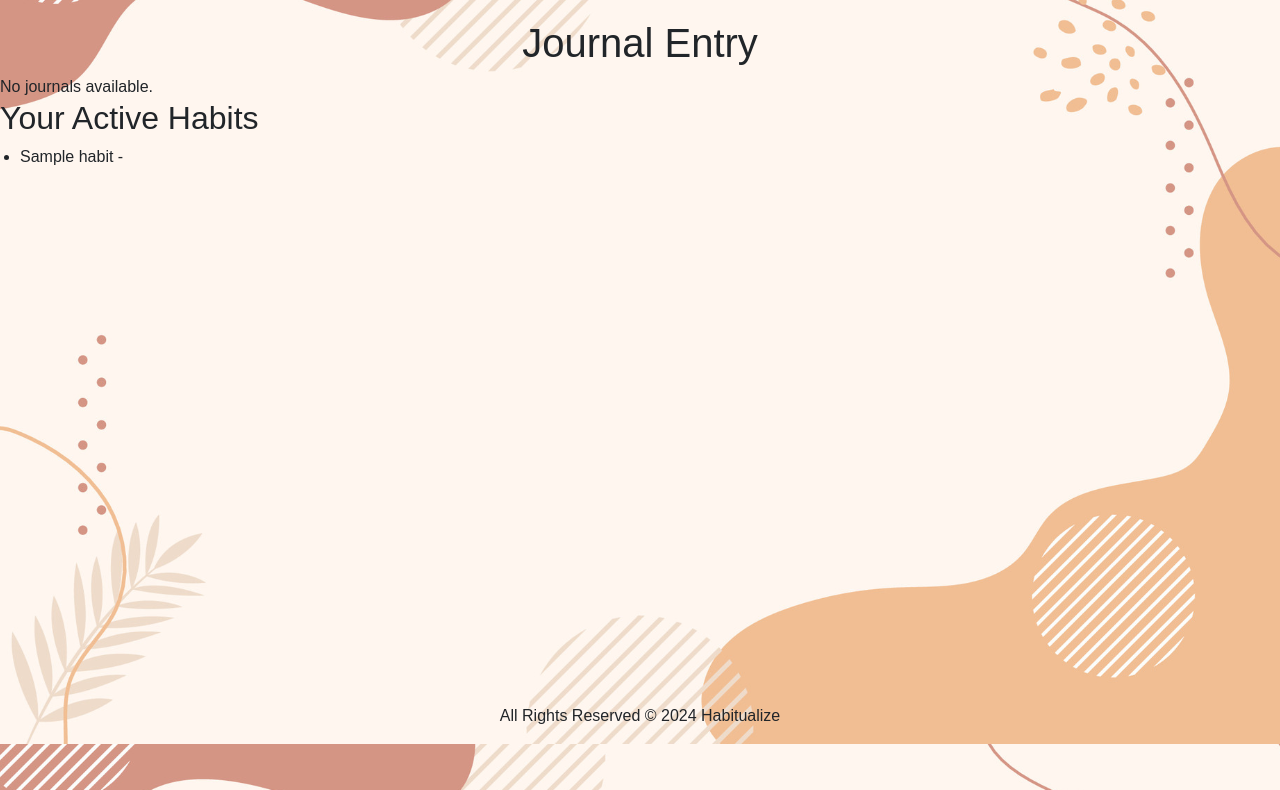
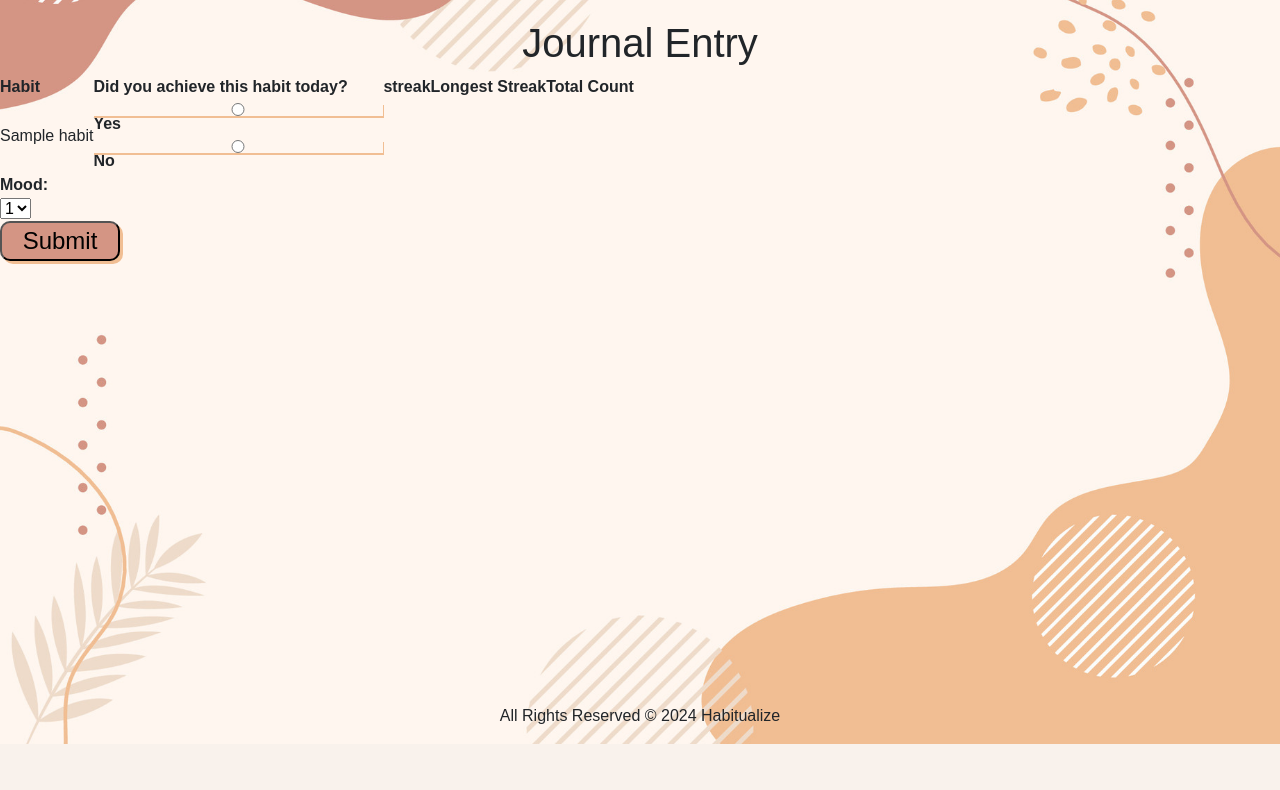
Before and after one commit to harmonica23/habitualize, a Django app: page /journal/ in a window 1280 px wide. Shown: the part 56-846 px from the top of the page. After the commit the page ends 800 px from the top, so only its background shows below. Run offline with Django 5.2, Linux system fonts and the light colour scheme; a user stored in the database is signed in; tables that the repository leaves empty hold one stand-in row (values such as "Sample post"); some libraries are stand-ins or nearby versions; some web fonts are replaced.

Commit message:
update journal form

```diff
--- a/habitualize/main_app/models.py
+++ b/habitualize/main_app/models.py
@@ -1,6 +1,7 @@
 from django.db import models
 from django.urls import reverse
 from django.contrib.auth.models import User
+from django.core.validators import MinValueValidator, MaxValueValidator
 
 
 # Create your models here.
@@ -33,6 +34,7 @@ class Journal(models.Model):
   user = models.ForeignKey(User, on_delete=models.CASCADE)
   entry = models.CharField(max_length=500)
   habit = models.ForeignKey(Habit, on_delete=models.CASCADE)
+  mood = models.IntegerField(default=5, validators=[MinValueValidator(1), MaxValueValidator(5)])
   date = models.DateField('Journal Date')
   class Meta:
     ordering = ['-date']
--- a/habitualize/main_app/templates/main_app/journal_form.html
+++ b/habitualize/main_app/templates/main_app/journal_form.html
@@ -2,26 +2,48 @@
 
 {% block content %}
   <h1>Journal Entry</h1>
-  {% if journals %}
-  <h2>Your Journals</h2>
-  <ul>
-      {% for journal in journals %}
-          <li>{{ journal.title }} - {{ journal.date }}</li>
-      {% endfor %}
-  </ul>
-{% else %}
-  <p>No journals available.</p>
-{% endif %}
 
-{% if active_habits %}
-  <h2>Your Active Habits</h2>
-  <ul>
-      {% for habit in active_habits %}
-          <li>{{ habit.name }} - {{ habit.description }}</li>
+  {% if active_habits %}
+    <form method="post" action="{% url 'create_journal' %}">
+      {% csrf_token %}
+      <table>
+        <thead>
+          <tr>
+            <th>Habit</th>
+            <th>Did you achieve this habit today?</th>
+            <th>streak</th>
+            <th>Longest Streak</th>
+            <th>Total Count</th>
+          </tr>
+        </thead>
+        <tbody>
+          {% for habit in active_habits %}
+            <tr>
+              <td>{{ habit.name }}</td>
+              <td>
+                <label>
+                  <input type="radio" name="habit_{{ habit.id }}" value="yes"> Yes
+                </label>
+                <label>
+                  <input type="radio" name="habit_{{ habit.id }}" value="no"> No
+                </label>
+              </td>
+            </tr>
+          {% endfor %}
+        </tbody>
+      </table>
 
-      {% endfor %}
-  </ul>
-{% else %}
-  <p>No active habits.</p>
-{% endif %}
+      <label>Mood:</label>
+    <select name="mood">
+      <option value="1">1</option>
+      <option value="2">2</option>
+      <option value="3">3</option>
+      <option value="4">4</option>
+      <option value="5">5</option>
+    </select><br>
+      <button type="submit" class="submit-btn">Submit</button>
+    </form>
+  {% else %}
+    <p>No active habits.</p>
+  {% endif %}
 {% endblock %}
```
Also changed, not shown: habitualize/main_app/migrations/0022_journal_mood.py (added), habitualize/main_app/static/css/style.css (line endings or trailing spaces).
